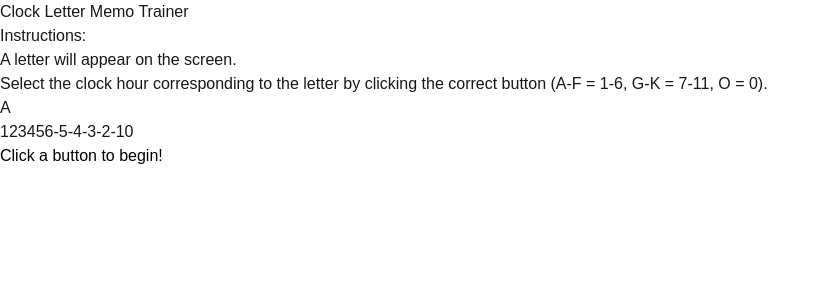
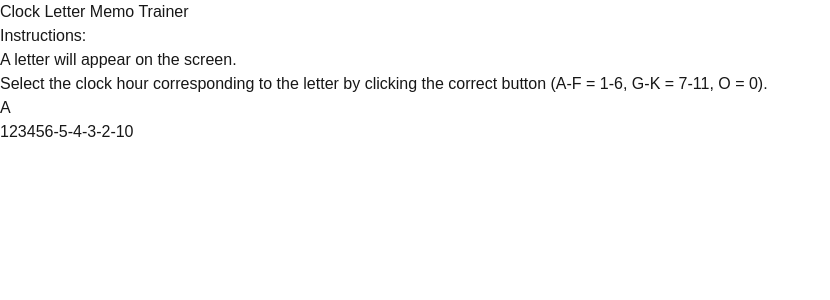
Before and after one commit to KittatamSaisaard/clock-letter-memo-trainer, a Next.js app: page / in a window 1280 px wide. Shown: the top 300 px of the page, without its empty margins (0-830 px from the left). Built offline with nearby package versions, Linux system fonts and the light colour scheme.

Commit message:
Message text now disappears when a new letter is loaded in

```diff
--- a/src/app/ButtonWrapper.tsx
+++ b/src/app/ButtonWrapper.tsx
@@ -59,6 +59,8 @@ export default function ButtonWrapper() {
 
     setTimeout(() => {
       if (letterRef.current) {
+        setMessageColor("black");
+        setMessage("");
         letterRef.current.displayNextLetter();
       }
     }, 1000);
--- a/src/app/Message.tsx
+++ b/src/app/Message.tsx
@@ -1,5 +1,5 @@
 export default function Message({ text, color }: { text: string; color: string }) {
   return (
-    <div style={{ color }} className="pt-20 text-center">{text || "Click a button to begin!"}</div>
+    <div style={{ color }} className="pt-20 text-center">{text}</div>
   );
 }
```
